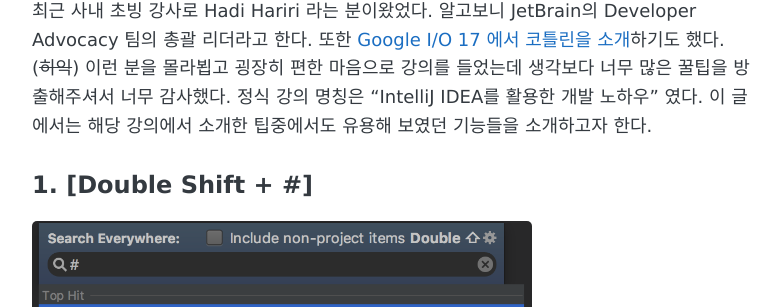
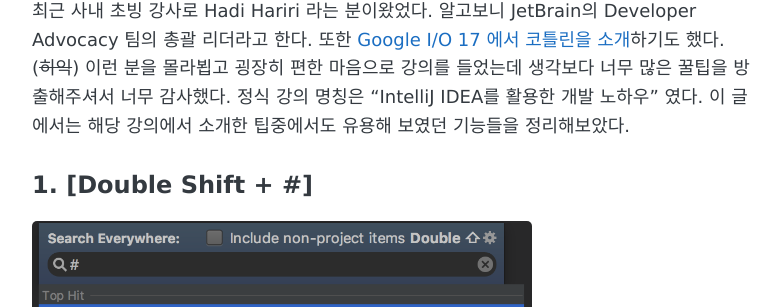
Before and after one commit to JakeBase/jakebase.github.io, a Jekyll site: the page built from _posts/2018-07-17-intellij-android-studio-1.md, in a window 1280 px wide and 900 px high. Shown: the part 262-569 px from the top of the window, without its empty margins (248-1030 px from the left). Built offline with Jekyll 4.4.1, drawn with Linux system fonts in a browser that asks for light colours; part of the change alters nothing that is shown.

Commit message:
글수정

```diff
--- a/_posts/2018-07-17-intellij-android-studio.md
+++ b/_posts/2018-07-17-intellij-android-studio-1.md
@@ -5,7 +5,7 @@ tags: [Android, Android Studio, IntelliJ]
 comments: true
 ---
 
-최근 사내 초빙 강사로 Hadi Hariri 라는 분이왔었다. 알고보니 JetBrain의 Developer Advocacy 팀의 총괄 리더라고 한다. 또한 [Google I/O 17 에서 코틀린을 소개](https://www.youtube.com/watch?v=X1RVYt2QKQE)하기도 했다. (~~히익~~) 이런 분을 몰라뵙고 굉장히 편한 마음으로 강의를 들었는데 생각보다 너무 많은 꿀팁을 방출해주셔서 너무 감사했다. 정식 강의 명칭은 "IntelliJ IDEA를 활용한 개발 노하우" 였다. 이 글에서는 해당 강의에서 소개한 팁중에서도 유용해 보였던 기능들을 소개하고자 한다.
+최근 사내 초빙 강사로 Hadi Hariri 라는 분이왔었다. 알고보니 JetBrain의 Developer Advocacy 팀의 총괄 리더라고 한다. 또한 [Google I/O 17 에서 코틀린을 소개](https://www.youtube.com/watch?v=X1RVYt2QKQE)하기도 했다. (~~히익~~) 이런 분을 몰라뵙고 굉장히 편한 마음으로 강의를 들었는데 생각보다 너무 많은 꿀팁을 방출해주셔서 너무 감사했다. 정식 강의 명칭은 "IntelliJ IDEA를 활용한 개발 노하우" 였다. 이 글에서는 해당 강의에서 소개한 팁중에서도 유용해 보였던 기능들을 정리해보았다.
 
 ## 1. [Double Shift + \#]
 ![double_shift](/images/intellij/intellij-sharp.png){: width="500px"}
@@ -24,8 +24,8 @@ IntelliJ에는 수 이미 많은 단축키(Keymap)가 있기 때문에 단축키
 
 ## 4. Completion
 ##### Smart Completion (^⇧Space)
-![action](/images/intellij/smartcompletion.png){: width="600px"}
+![smartcompletion](/images/intellij/smartcompletion.png){: width="600px"}
 IntelliJ의 가장 대표적인 단축키로 Type을 기반으로 상황에 맞는 자동 Completion을 제공해준다. 변수 할당, 초기화, 함수의 리턴 문, 메소드 arguments, chained expresion 등 대부분의 상황에서 사용 가능하다.
 ##### Hippie Completion
-![action](/images/intellij/hippiecompletion.png){: width="600px"}
+![hippiecompletion](/images/intellij/hippiecompletion.png){: width="600px"}
 현재 파일에 있는 symbol들을 차례대로 순회하며 추천해준다. Smart Completion에 비해 생소한 단축키지만 자동 완성 제안 범위를 현재 파일로 좁히고 싶을땐 더 유용할 수 있다.
```
